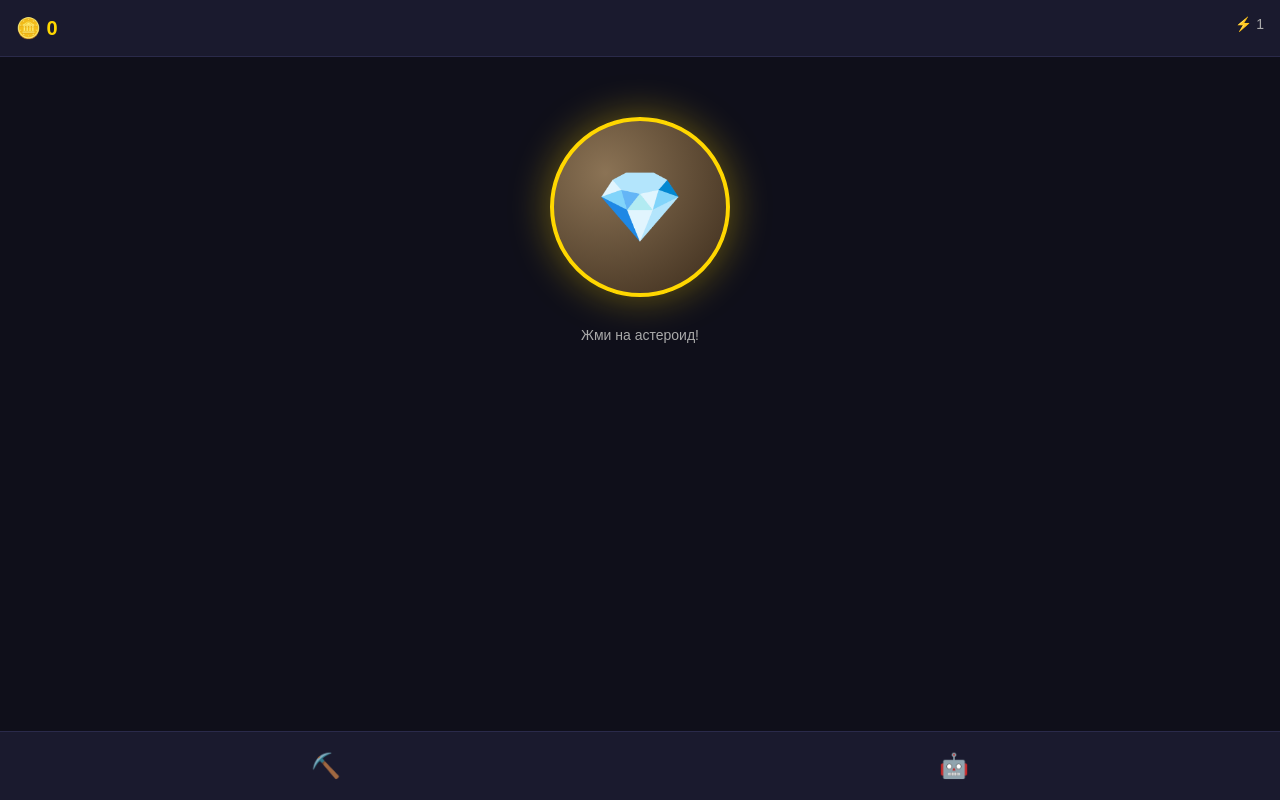
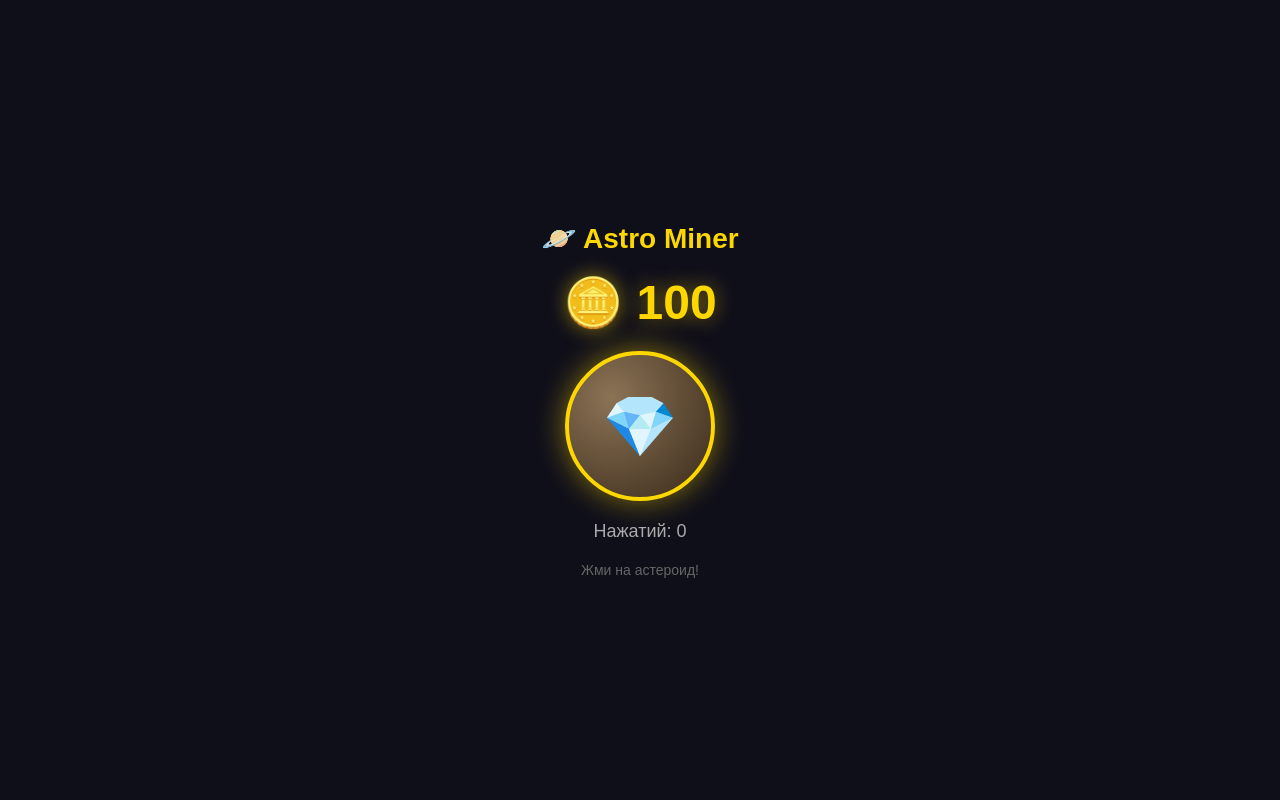
Before and after one commit to egordriga405-dev/astro-miner, a React (Vite) app: page / in a window 1280 px wide. Built offline with nearby package versions, Linux system fonts and the light colour scheme.

Commit message:
Refactor App component to use SimpleApp

```diff
--- a/src/main.tsx
+++ b/src/main.tsx
@@ -1,148 +1,12 @@
 import React from 'react';
 import ReactDOM from 'react-dom/client';
+import SimpleApp from './app-simple';
 
-function App() {
-  const [gold, setGold] = React.useState(0);
-  const [clickPower, setClickPower] = React.useState(1);
-  const [miners, setMiners] = React.useState([
-    { id: 'drone', count: 0, baseProduction: 1, cost: 10 },
-    { id: 'laser', count: 0, baseProduction: 5, cost: 50 },
-  ]);
-  const [tab, setTab] = React.useState('mine');
-
-  // Авто-доход
-  React.useEffect(() => {
-    const totalPerSecond = miners.reduce((sum, m) => sum + m.count * m.baseProduction, 0);
-    if (totalPerSecond === 0) return;
-
-    const interval = setInterval(() => {
-      setGold(g => g + totalPerSecond / 10);
-    }, 100);
-
-    return () => clearInterval(interval);
-  }, [miners]);
-
-  const handleClick = () => {
-    setGold(g => g + clickPower);
-    const tg = (window as any).Telegram?.WebApp;
-    tg?.HapticFeedback?.impactOccurred?.('light');
-  };
-
-  const buyMiner = (id: string) => {
-    setMiners(prev => prev.map(m => {
-      if (m.id !== id) return m;
-      if (gold < m.cost) return m;
-      setGold(g => g - m.cost);
-      return { ...m, count: m.count + 1, cost: Math.floor(m.cost * 1.5) };
-    }));
-  };
-
-  return (
-    <div style={{
-      width: '100vw', height: '100vh',
-      background: '#0f0f1a', color: '#fff',
-      display: 'flex', flexDirection: 'column',
-      fontFamily: 'sans-serif', overflow: 'hidden'
-    }}>
-      {/* Header */}
-      <div style={{
-        padding: '16px', background: '#1a1a2e',
-        display: 'flex', justifyContent: 'space-between',
-        borderBottom: '1px solid #2a2a4a'
-      }}>
-        <span style={{ fontSize: '20px', fontWeight: 700, color: '#ffd700' }}>
-          🪙 {Math.floor(gold).toLocaleString()}
-        </span>
-        <span style={{ color: '#aaa', fontSize: '14px' }}>
-          ⚡ {clickPower}
-        </span>
-      </div>
-
-      {/* Content */}
-      <div style={{ flex: 1, overflow: 'auto', padding: '20px' }}>
-        {tab === 'mine' && (
-          <div style={{
-            display: 'flex', flexDirection: 'column',
-            alignItems: 'center', gap: '30px', paddingTop: '40px'
-          }}>
-            <button
-              onClick={handleClick}
-              onTouchStart={(e) => { e.preventDefault(); handleClick(); }}
-              style={{
-                width: '180px', height: '180px', borderRadius: '50%',
-                background: 'radial-gradient(circle at 30% 30%, #8b7355, #3a2a1a)',
-                border: '4px solid #ffd700',
-                boxShadow: '0 0 40px rgba(255,215,0,0.4)',
-                cursor: 'pointer', fontSize: '70px',
-              }}
-            >
-              💎
-            </button>
-            <p style={{ color: '#aaa', fontSize: '14px' }}>Жми на астероид!</p>
-          </div>
-        )}
-
-        {tab === 'miners' && (
-          <div style={{ display: 'flex', flexDirection: 'column', gap: '12px' }}>
-            <h3 style={{ color: '#ffd700', marginBottom: '8px' }}>🤖 Шахтёры</h3>
-            {miners.map(m => (
-              <div key={m.id} style={{
-                display: 'flex', justifyContent: 'space-between',
-                alignItems: 'center', padding: '16px',
-                background: '#1a1a2e', borderRadius: '12px',
-                border: '1px solid #2a2a4a'
-              }}>
-                <div>
-                  <div style={{ fontWeight: 600, fontSize: '16px' }}>{m.id}</div>
-                  <div style={{ color: '#aaa', fontSize: '12px' }}>
-                    {m.count} шт. × {m.baseProduction}/сек
-                  </div>
-                </div>
-                <button
-                  onClick={() => buyMiner(m.id)}
-                  disabled={gold < m.cost}
-                  style={{
-                    padding: '10px 20px', borderRadius: '10px',
-                    border: 'none', fontWeight: 700, fontSize: '14px',
-                    background: gold >= m.cost ? '#ffd700' : '#333',
-                    color: gold >= m.cost ? '#000' : '#666',
-                    cursor: gold >= m.cost ? 'pointer' : 'not-allowed'
-                  }}
-                >
-                  🪙 {m.cost}
-                </button>
-              </div>
-            ))}
-          </div>
-        )}
-      </div>
-
-      {/* Bottom Nav */}
-      <div style={{
-        display: 'flex', justifyContent: 'space-around',
-        padding: '12px', background: '#1a1a2e',
-        borderTop: '1px solid #2a2a4a'
-      }}>
-        {['mine', 'miners'].map(t => (
-          <button
-            key={t}
-            onClick={() => setTab(t)}
-            style={{
-              background: 'none', border: 'none',
-              color: tab === t ? '#ffd700' : '#888',
-              fontSize: '24px', padding: '8px 20px',
-              cursor: 'pointer'
-            }}
-          >
-            {t === 'mine' ? '⛏️' : '🤖'}
-          </button>
-        ))}
-      </div>
-    </div>
+const rootEl = document.getElementById('root');
+if (rootEl) {
+  ReactDOM.createRoot(rootEl).render(
+    <React.StrictMode>
+      <SimpleApp />
+    </React.StrictMode>
   );
 }
-
-const root = document.getElementById('root');
-if (root) {
-  ReactDOM.createRoot(root).render(<App />);
-}
```
